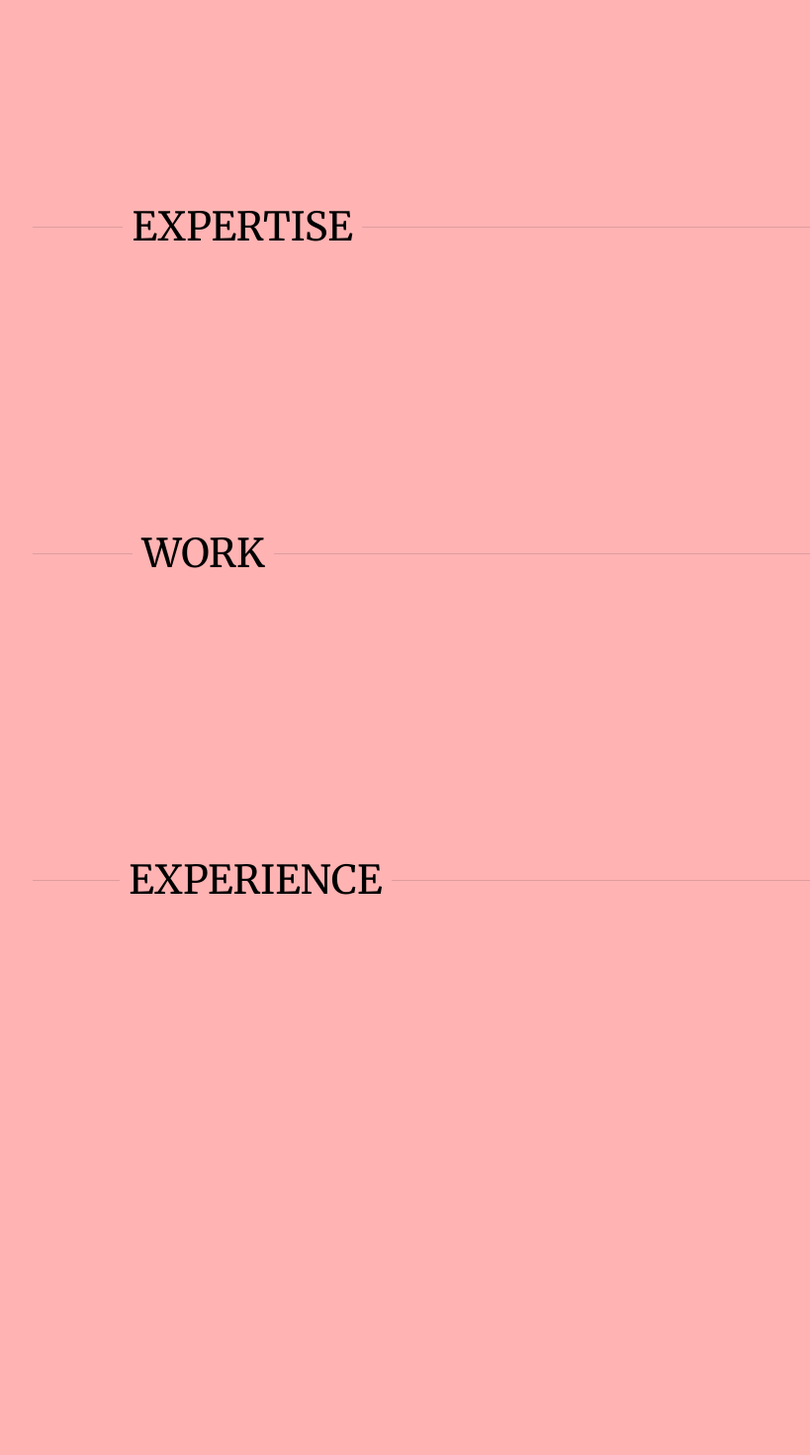
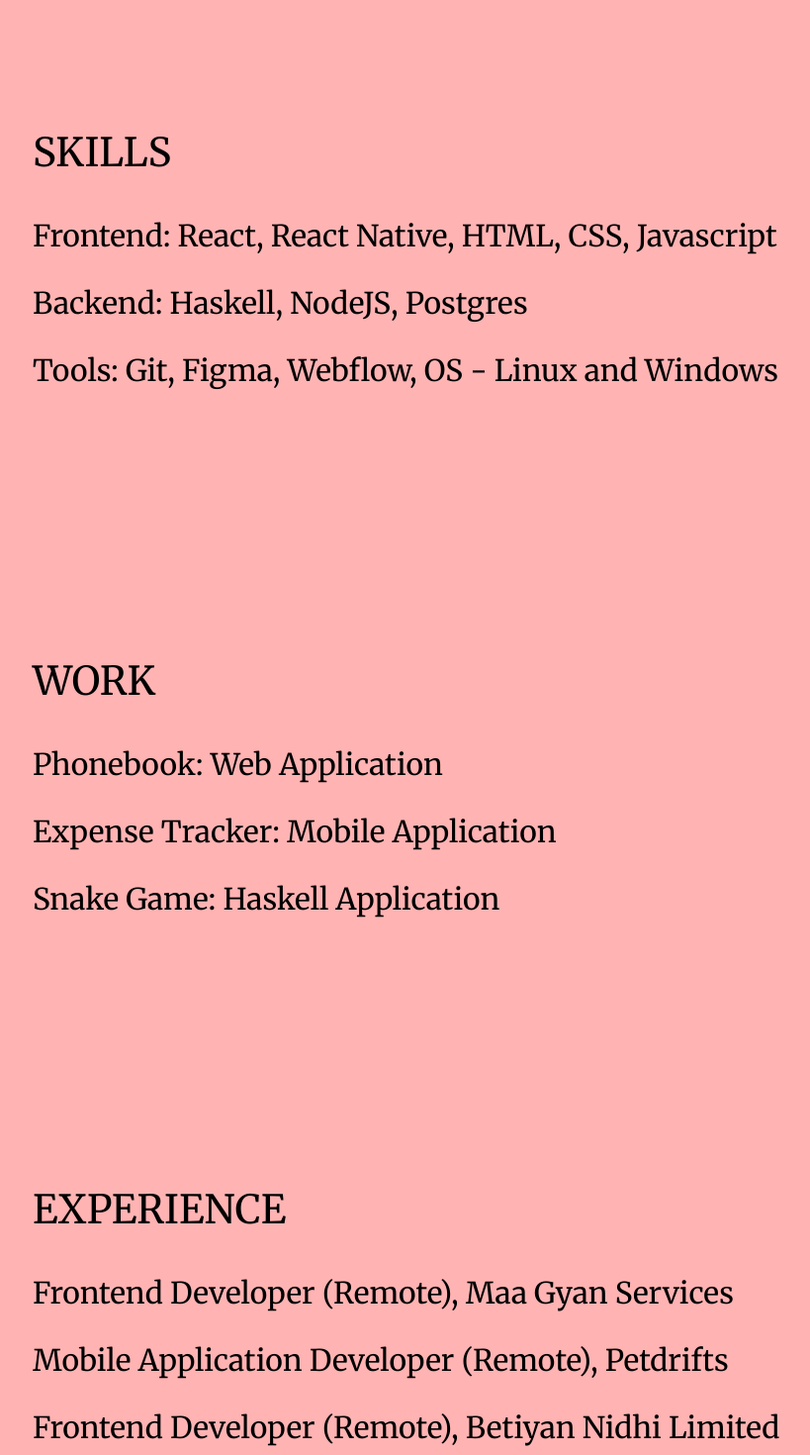
Before and after one commit to archiKumari/my_portfolio, a React (Create React App) app: page / in a window 1280 px wide. Shown: the part 540-2010 px from the top of the page at 99% size, without its empty margins (31-850 px from the left). Before the commit the page ends 1694 px from the top, so only its background shows below. Built offline with nearby package versions, Linux system fonts and the light colour scheme.

Commit message:
Added basic text content

```diff
--- a/src/App.css
+++ b/src/App.css
@@ -21,3 +21,7 @@
 .heading3 {
   font-size: 40px;
 }
+
+.heading4 {
+  font-size: 30px;
+}
--- a/src/App.js
+++ b/src/App.js
@@ -6,17 +6,30 @@
 
 function App() {
   return (
-    <Container>
-      <p className="heading1">HI, I AM ARCHI.</p>
-      <p className="heading2">SOFTWARE, WEB AND MOBILE DEVELOPER</p>
-      <Separator/>
-      <MyDivider text="EXPERTISE"/>
-      <Separator/>
-      <MyDivider text="WORK"/>
-      <Separator/>
-      <MyDivider text="EXPERIENCE"/>
-      <Separator/>
-    </Container>
+    <>
+      <Container>
+        <p className="heading1">HI, I AM ARCHI.</p>
+        {/* <p className="heading2">SOFTWARE, WEB AND MOBILE DEVELOPER</p> */}
+        <p className="heading2">WEB DEVELOPER</p>
+        <Separator />
+        <p className="heading3">SKILLS</p>
+        <p className="heading4">Frontend: React, React Native, HTML, CSS, Javascript</p>
+        <p className="heading4">Backend: Haskell, NodeJS, Postgres</p>
+        <p className="heading4">Tools: Git, Figma, Webflow, OS - Linux and Windows</p>
+        <Separator />
+        <p className="heading3">WORK</p>
+        <p className="heading4">Phonebook: Web Application</p>
+        <p className="heading4">Expense Tracker: Mobile Application</p>
+        <p className="heading4">Snake Game: Haskell Application</p>
+        <Separator />
+        <p className="heading3">EXPERIENCE</p>
+        <p className="heading4">Frontend Developer (Remote), Maa Gyan Services</p>
+        <p className="heading4">Mobile Application Developer (Remote), Petdrifts</p>
+        <p className="heading4">Frontend Developer (Remote), Betiyan Nidhi Limited</p>
+        <p></p>
+        <Separator />
+      </Container>
+    </>
   );
 }
 
```
